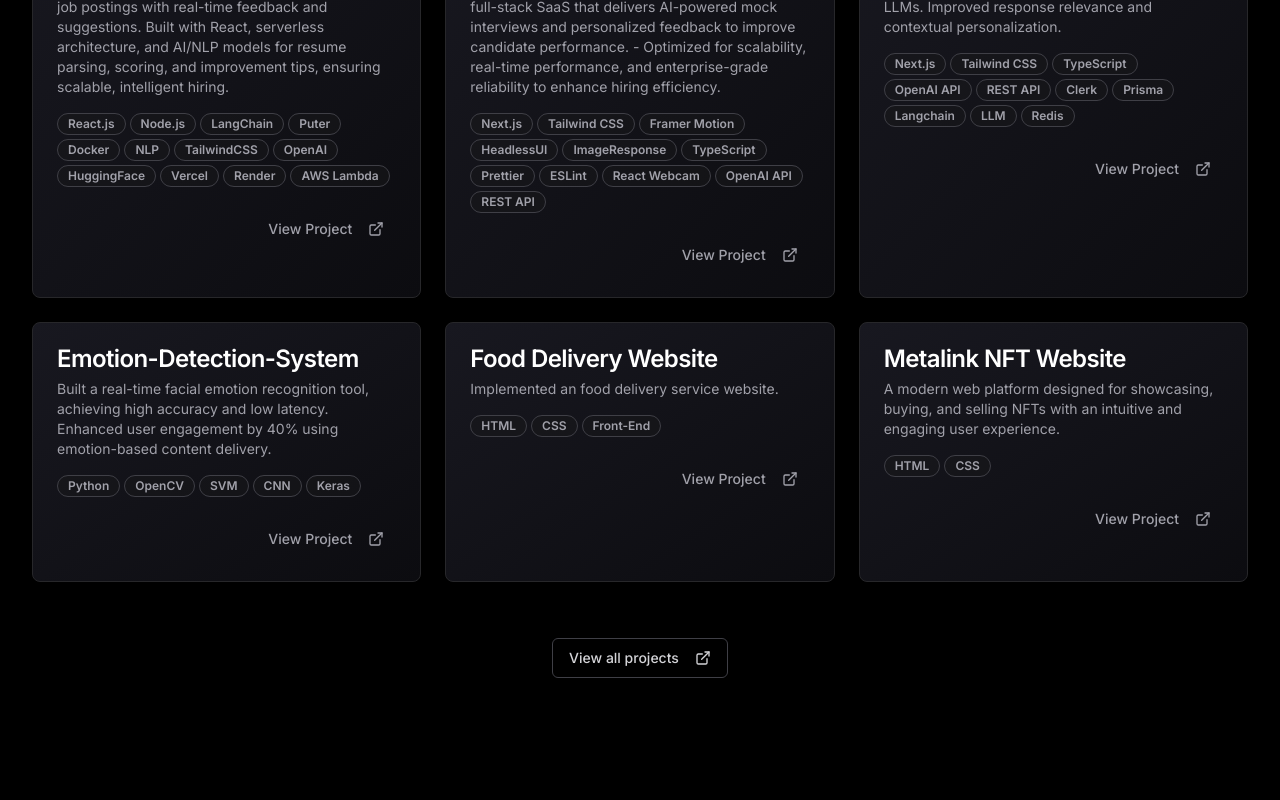
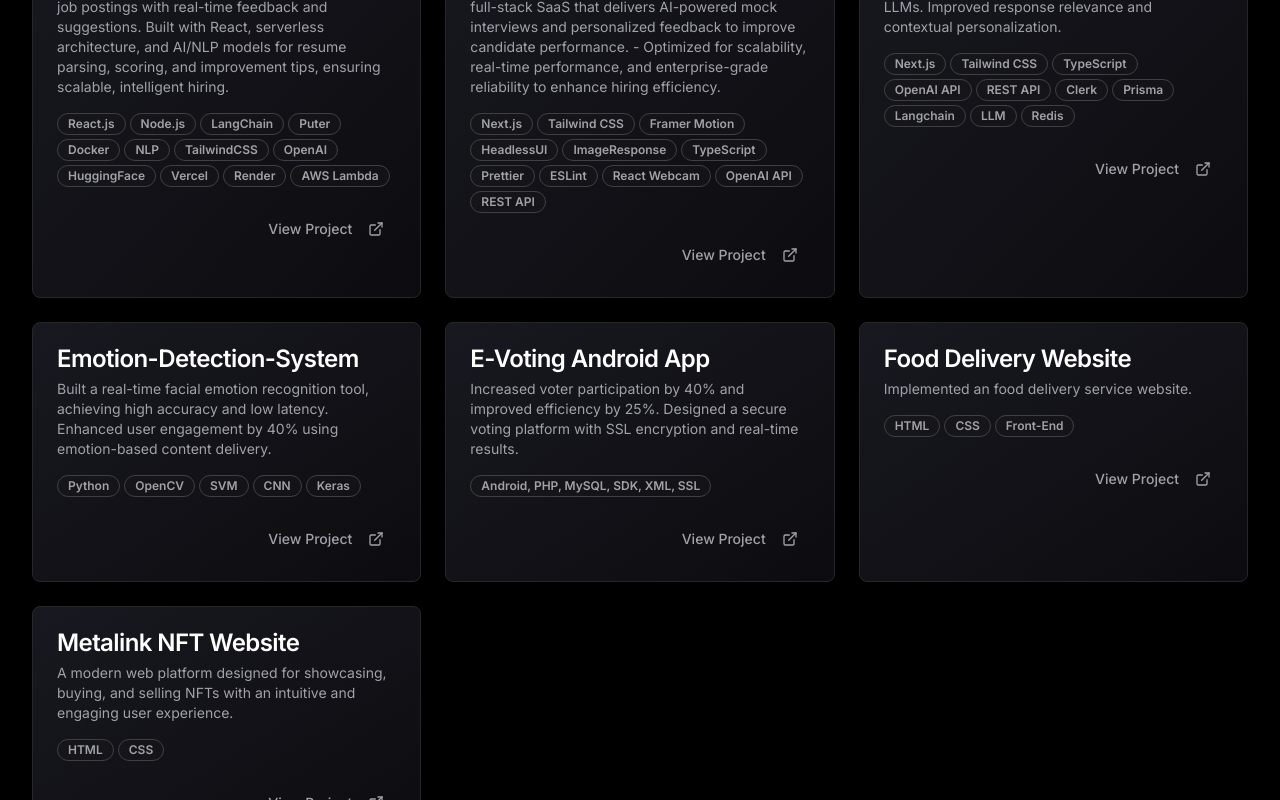
Before and after one commit to Sahilrk15/Personal-Portfolio, a Next.js app: page / in a window 1280 px wide. Shown: the part 1881-2681 px from the top of the page. Built offline with nearby package versions, Linux system fonts and the light colour scheme.

Commit message:
Update page.tsx

```diff
--- a/app/page.tsx
+++ b/app/page.tsx
@@ -258,6 +258,12 @@ export default function Home() {
                 description="Built a real-time facial emotion recognition tool, achieving high accuracy and low latency. Enhanced user engagement by 40% using emotion-based content delivery."
                 tags={["Python", "OpenCV", "SVM", "CNN", "Keras"]}
                 link="https://github.com/Sahilrk15/Emotion-Detection-System.git"
+              />
+              <ProjectCard
+                title="E-Voting Android App"
+                description=" Increased voter participation by 40% and improved efficiency by 25%. Designed a secure voting platform with SSL encryption and real-time results."
+                tags={["Android, PHP, MySQL, SDK, XML, SSL"]}
+                link="https://drive.google.com/file/d/1wGQkxkXhLyfygc4MA1PKJtgQO0f_VjG1/view?usp=drive_link"
               />
               <ProjectCard
                 title="Food Delivery Website"
```
